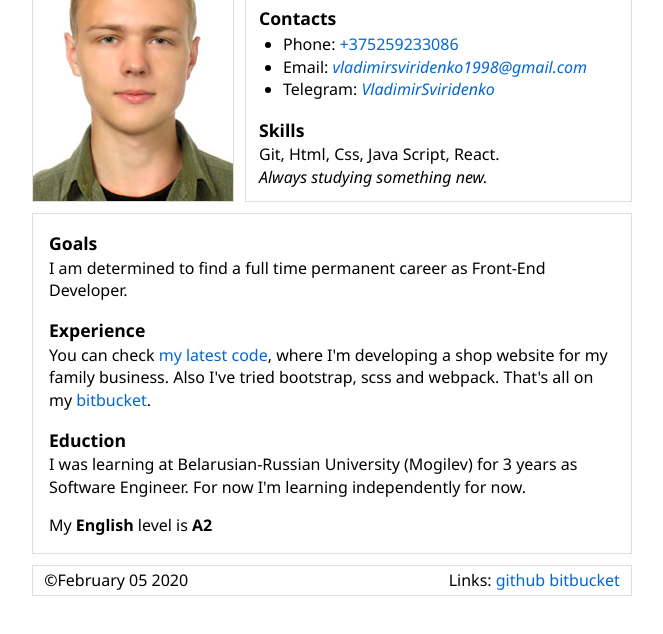
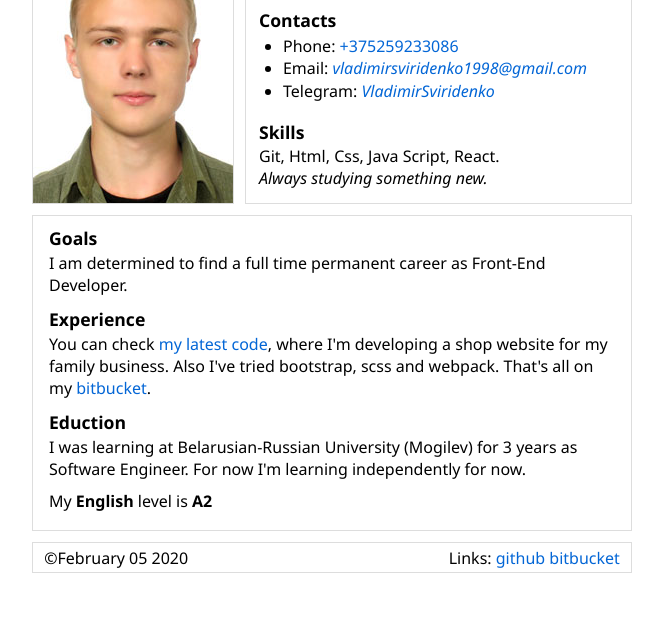
Before and after one commit to vladimir-sviridenko/cv, a plain HTML site: page index.html in a window 1280 px wide. Shown: the part 68-702 px from the top of the page, without its empty margins (308-971 px from the left). Drawn offline with Linux system fonts and the light colour scheme.

Commit message:
fix: remove article fix: give article styles to body fix: change main section padding

```diff
--- a/index.html
+++ b/index.html
@@ -10,7 +10,7 @@
 </head>
 
 <body>
-  <article>
+
   <header>
     <img src="image/photo.jpg" class="photo" height="260" width="200" alt="My photo">
     <section>
@@ -62,6 +62,6 @@
       <a href="https://bitbucket.org/Vladimir_Sviridenko">bitbucket</a>
     </section>
   </footer>
-  </article>
 </body>
+
 </html>
--- a/style.css
+++ b/style.css
@@ -30,8 +30,8 @@ a:hover {
   text-decoration: underline;
 }
 
-article {
-  margin: 0 auto;
+body {
+  margin: 0.6rem auto;
   width: 600px;
 
   font-size: 1rem;
@@ -76,12 +76,13 @@ header > section {
 
 main {
   margin-top: 0.7rem;
+  padding-bottom: 0.5rem;
 
   border: 1px solid #dddddd;
 }
 
 main > section {
-  margin: 1rem;
+  margin: 0.6rem 1rem 0.6rem 1rem;
 }
 
 footer {
```
Lines whose indentation alone changed are shown as unchanged.
